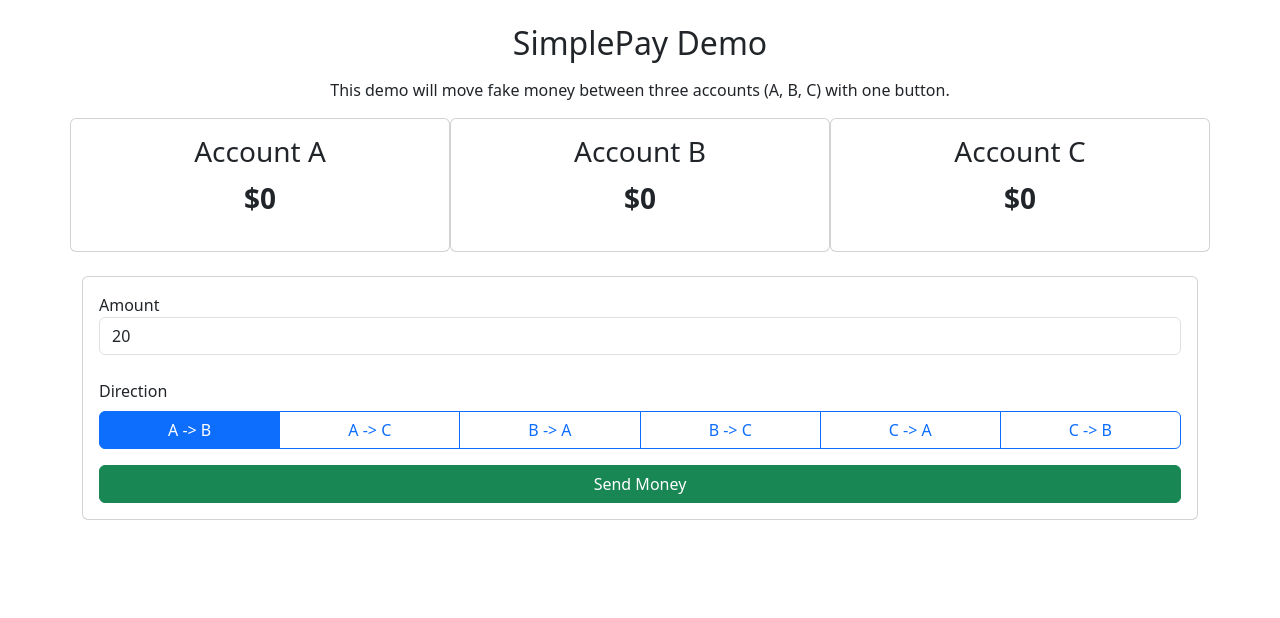
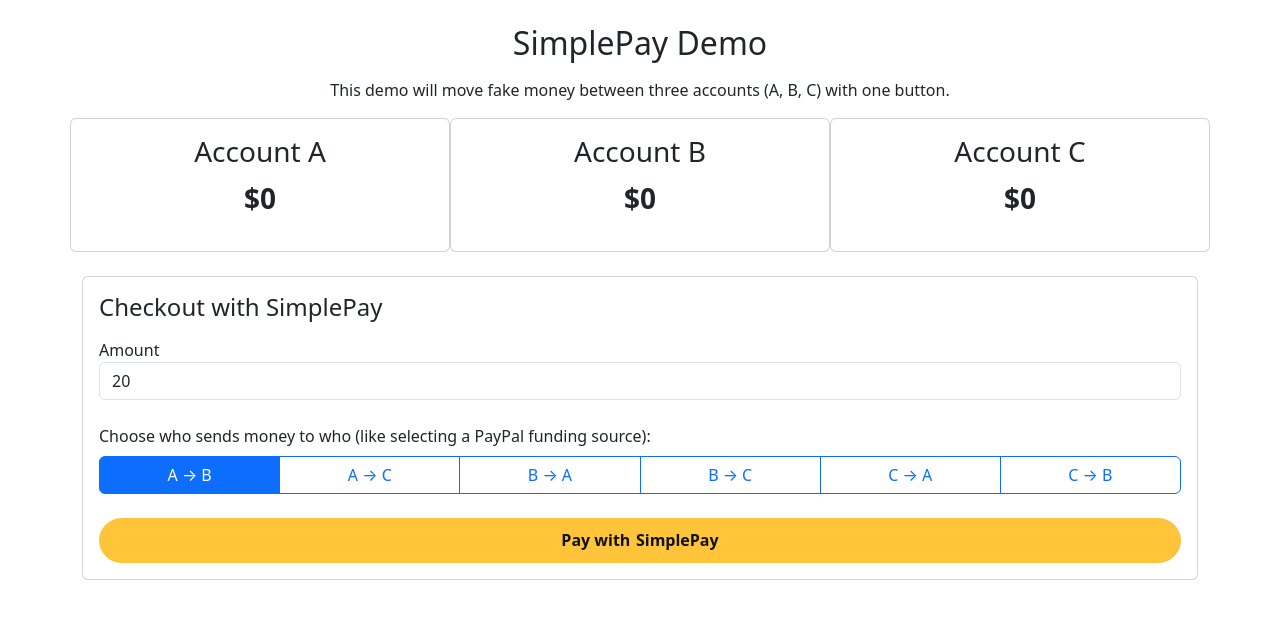
Before and after one commit to Sarah-code13/PaypalApplicationJavaScript, an Angular app in the folder project-spa-frontend/: page / in a window 1280 px wide. Shown: the top 618 px of the page. Built offline with nearby package versions, Linux system fonts and the light colour scheme; no server answers.

Commit message:
customized the html and css

```diff
--- a/project-spa-frontend/src/app/simple-pay/simple-pay.css
+++ b/project-spa-frontend/src/app/simple-pay/simple-pay.css
@@ -0,0 +1,17 @@
+.btn-paypal {
+  background-color: #ffc439;
+  border-color: #ffc439;
+  color: #111;
+  border-radius: 999px;
+  font-weight: 600;
+  padding: 0.6rem 1.4rem;
+  display: inline-flex;
+  justify-content: center;
+  align-items: center;
+  gap: 0.35rem;
+}
+.btn-paypal:hover {
+  background-color: #ffb820;
+  border-color: #ffb820;
+  color: #111;
+}
--- a/project-spa-frontend/src/app/simple-pay/simple-pay.html
+++ b/project-spa-frontend/src/app/simple-pay/simple-pay.html
@@ -19,30 +19,34 @@
     <p class="fs-3 fw-bold">${{ balances.C }}</p>
 </article>
 </section>
+<form class="card p-3" (ngSubmit)="makePayment()">
+  <h4 class="mb-3">Checkout with SimplePay</h4>
+  <label class="form-label">Amount<input type="number" class="form-control" [(ngModel)]="amount" name="amount"min="1"> </label>
+  <p class="mt-3 mb-2">Choose who sends money to who (like selecting a PayPal funding source):</p>
+  <span class="btn-group mb-3" role="group">
+    <input type="radio" class="btn-check" id="AtoB" value="AtoB" [(ngModel)]="direction" name="direction">
+    <label class="btn btn-outline-primary" for="AtoB">A → B</label>
 
-<form class="card p-3" (ngSubmit)="makePayment()">
-<label class="form-label">Amount
-    <input type="number" class="form-control" [(ngModel)]="amount" name="amount">
-</label>
+    <input type="radio" class="btn-check" id="AtoC" value="AtoC" [(ngModel)]="direction" name="direction">
+    <label class="btn btn-outline-primary" for="AtoC">A → C</label>
 
-<p class="mt-3 mb-2">Direction</p>
+    <input type="radio" class="btn-check" id="BtoA" value="BtoA" [(ngModel)]="direction" name="direction">
+    <label class="btn btn-outline-primary" for="BtoA">B → A</label>
 
-<span class="btn-group mb-3" role="group">
-    <input type="radio" class="btn-check" id="AtoB" value="AtoB" [(ngModel)]="direction" name="direction">
-    <label class="btn btn-outline-primary" for="AtoB">A -> B</label>
-    <input type="radio" class="btn-check" id="AtoC" value="AtoC" [(ngModel)]="direction" name="direction">
-    <label class="btn btn-outline-primary" for="AtoC">A -> C</label>
-    <input type="radio" class="btn-check" id="BtoA" value="BtoA" [(ngModel)]="direction" name="direction">
-    <label class="btn btn-outline-primary" for="BtoA">B -> A</label>
     <input type="radio" class="btn-check" id="BtoC" value="BtoC" [(ngModel)]="direction" name="direction">
-    <label class="btn btn-outline-primary" for="BtoC">B -> C</label>
-    <input type="radio" class="btn-check" id="CtoA" value="CtoA" [(ngModel)]="direction"name="direction">
-    <label class="btn btn-outline-primary" for="CtoA">C -> A</label>
+    <label class="btn btn-outline-primary" for="BtoC">B → C</label>
+
+    <input type="radio" class="btn-check" id="CtoA" value="CtoA" [(ngModel)]="direction" name="direction">
+    <label class="btn btn-outline-primary" for="CtoA">C → A</label>
+
     <input type="radio" class="btn-check" id="CtoB" value="CtoB" [(ngModel)]="direction" name="direction">
-    <label class="btn btn-outline-primary" for="CtoB">C -> B</label>
-</span>
+    <label class="btn btn-outline-primary" for="CtoB">C → B</label>
+  </span>
+  <button type="submit" class="btn btn-paypal w-100 mt-2">
+    <span>Pay with</span>
+    <strong>SimplePay</strong>
+  </button>
+</form>
 
-<button type="submit" class="btn btn-success">Send Money</button>
-</form>
 <p *ngIf="message" class="alert alert-info mt-3">{{ message }}</p>
 </div>
```
